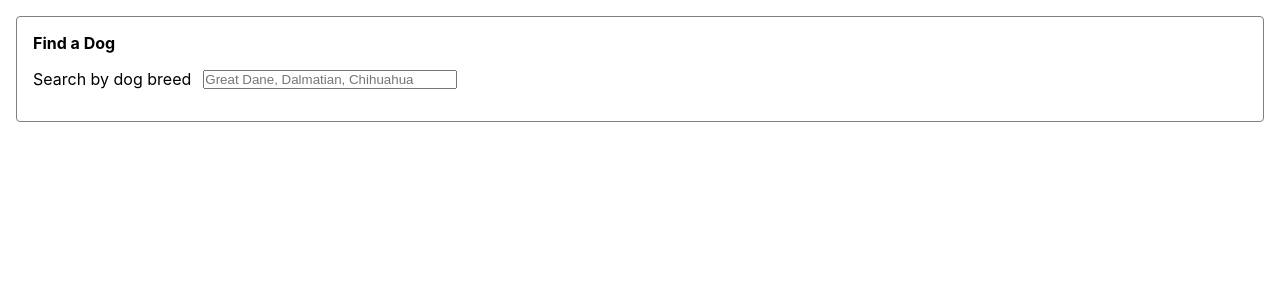
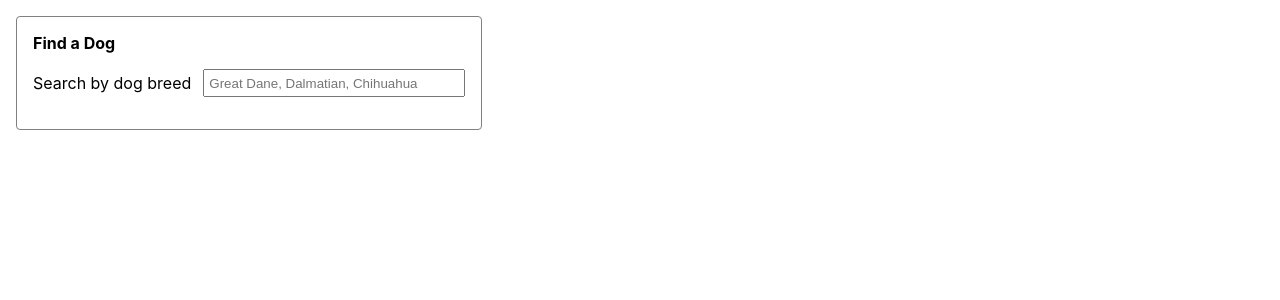
Before and after one commit to wanandonly/dog-breed-search-box, a React (Create React App) app: page / in a window 1280 px wide. Shown: the top 300 px of the page. Built offline with nearby package versions, Linux system fonts and the light colour scheme; no server answers.

Commit message:
More styling updates

```diff
--- a/src/components/Results/Results.module.scss
+++ b/src/components/Results/Results.module.scss
@@ -1,16 +1,28 @@
+@import "../../styles/breakpoints.scss";
+
 .results {
   position: absolute;
-  left: 163px;
-  top: 2px;
-  width: 236px;
+  left: 0;
+  top: 41px;
+  width: 260px;
   border: 1px solid grey;
-  padding: 8px;
+  padding: 0;
   margin: 16px 0 0;
   list-style-type: none;
-  background: lightblue;
+  background: lightcyan;
+
+  @media (min-width: $tablet) {
+    left: 163px;
+    top: 11px;
+  }
 
   li {
-    padding: 4px 0;
+    padding: 8px;
+    border-bottom: 1px solid grey;
     cursor: pointer;
+
+    &:last-of-type {
+      border-bottom: 0;
+    }
   }
 }
--- a/src/components/SearchBox/SearchBox.module.scss
+++ b/src/components/SearchBox/SearchBox.module.scss
@@ -1,3 +1,5 @@
+@import "../../styles/breakpoints.scss";
+
 .search {
   margin: 16px 0;
 }
@@ -5,16 +7,24 @@
 .searchInput {
   position: relative;
   display: flex;
+  flex-direction: column;
   align-items: center;
   column-gap: 12px;
+  row-gap: 12px;
+
+  @media (min-width: $tablet) {
+    flex-direction: row;
+  }
 
   input {
     margin: 0;
-    padding: 0;
+    padding: 0 4px;
     width: 250px;
+    height: 24px;
+    cursor: pointer;
 
     &:focus {
-      background-color: lightblue;
+      background-color: lightgray;
     }
   }
 }
--- a/src/features/SearchWidget/SearchWidget.module.scss
+++ b/src/features/SearchWidget/SearchWidget.module.scss
@@ -1,8 +1,18 @@
+@import "../../styles/breakpoints.scss";
+
 .searchWidget {
+  display: flex;
+  align-items: center;
+  flex-direction: column;
   border: 1px solid grey;
   border-radius: 4px;
   margin: 16px;
   padding: 16px;
+
+  @media (min-width: $tablet) {
+    align-items: flex-start;
+    width: fit-content;
+  }
 }
 
 .searchHeader {
--- /dev/null
+++ b/src/styles/breakpoints.scss
@@ -0,0 +1,2 @@
+// Device Sizes
+$tablet: 768px;
```
